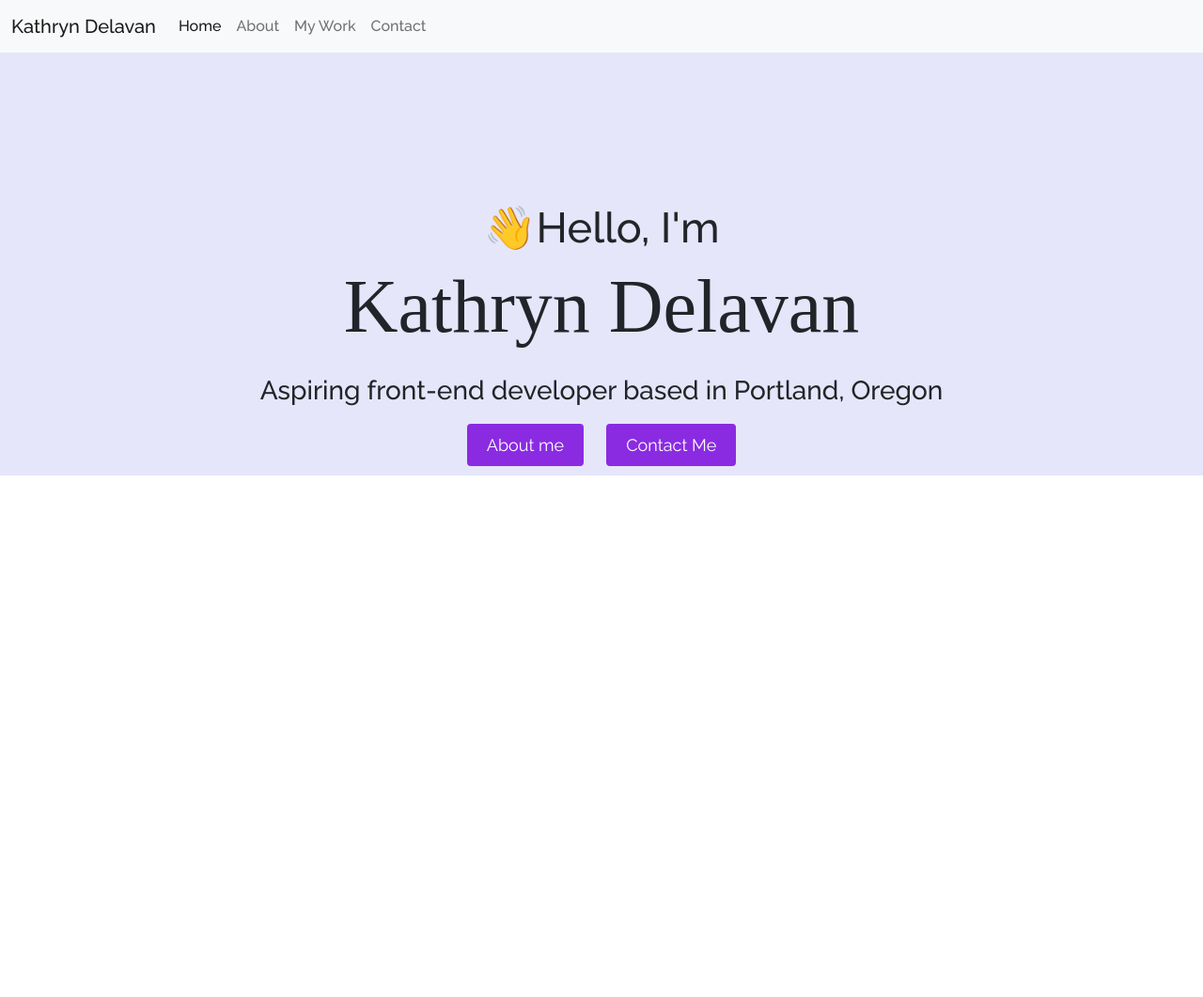
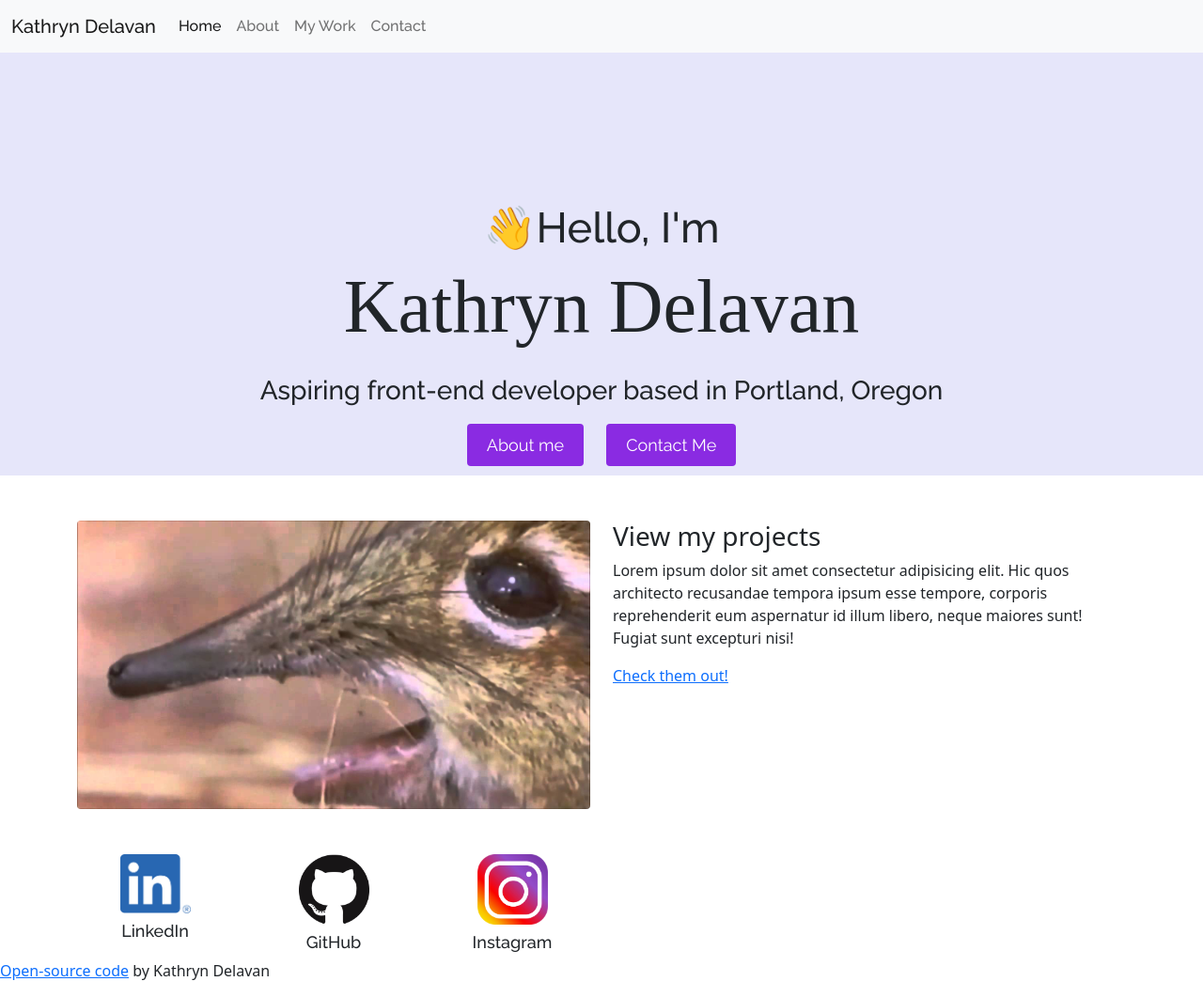
Before and after one commit to kdelavan/portfolio-project, a plain HTML site: page index.html in a window 1280 px wide. Shown: the whole page at 94% size. Before the commit the page ends 800 px from the top, so only its background shows below. Drawn offline with nearby package versions, Linux system fonts and the light colour scheme.

Commit message:
added some homepage content

```diff
--- a/index.html
+++ b/index.html
@@ -75,5 +75,63 @@
         <a href="#" class="btn hero-btn" title="Contact Me">Contact Me</a>
       </div>
     </div>
+    <div class="content-homepage">
+      <div class="container">
+        <div class="row">
+          <div class="col-6">
+            <img
+              src="images/snout.jpg"
+              alt="take a closer look at that snout"
+              class="img-fluid rounded mt-5"
+            />
+          </div>
+          <div class="col-sm-6 mt-5">
+            <h3>View my projects</h3>
+            <p>
+              Lorem ipsum dolor sit amet consectetur adipisicing elit. Hic quos
+              architecto recusandae tempora ipsum esse tempore, corporis
+              reprehenderit eum aspernatur id illum libero, neque maiores sunt!
+              Fugiat sunt excepturi nisi!
+            </p>
+            <a href="#" title="See my work">Check them out!</a>
+          </div>
+        </div>
+      </div>
+      <div class="container">
+        <div class="socials mt-5">
+          <div class="row">
+            <div class="col-2">
+              <img
+                src="/images/linkedin.png"
+                alt="LinkedIn Logo"
+                class="linkedInLogo"
+              />
+              <h4 class="socialsHeading mt-2">LinkedIn</h4>
+            </div>
+
+            <div class="col-2">
+              <img
+                src="/images/github.png"
+                alt="GitHub Logo"
+                class="githubLogo"
+              />
+              <h4 class="socialsHeading mt-2">GitHub</h4>
+            </div>
+
+            <div class="col-2">
+              <img
+                src="/images/instagram.png"
+                alt="Instagram Logo"
+                class="instagramLogo"
+              />
+              <h4 class="socialsHeading mt-2">Instagram</h4>
+            </div>
+          </div>
+        </div>
+      </div>
+    </div>
+    <footer>
+      <p><a href="#">Open-source code</a> by Kathryn Delavan</p>
+    </footer>
   </body>
 </html>
--- a/styles/portfoliocss.css
+++ b/styles/portfoliocss.css
@@ -53,6 +53,19 @@ h4,
   font-weight: 500;
 }
 
+.linkedInLogo,
+.githubLogo,
+.instagramLogo {
+  width: 75px;
+  display: block;
+  margin: 0 auto;
+}
+
+.socialsHeading {
+  text-align: center;
+  font-size: 18px;
+}
+
 /* about page css */
 
 .hero-about {
@@ -60,6 +73,8 @@ h4,
   text-align: center;
   padding: 160px;
 }
+
+/*Media Queries*/
 
 @media (max-width: 900px) {
   h1 {
```
Also changed, not shown: images/github.png (added), images/instagram.png (added), images/linkedin.png (added), images/snout.jpg (added).
